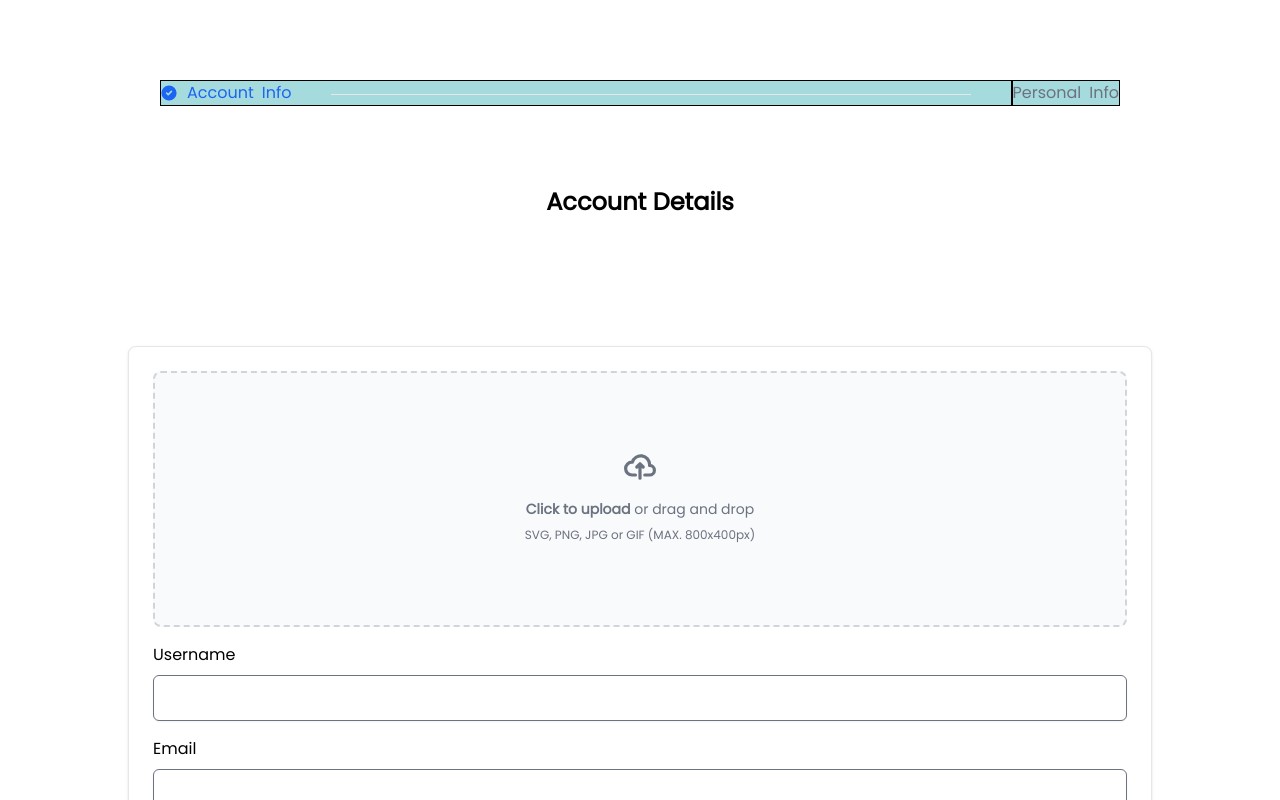
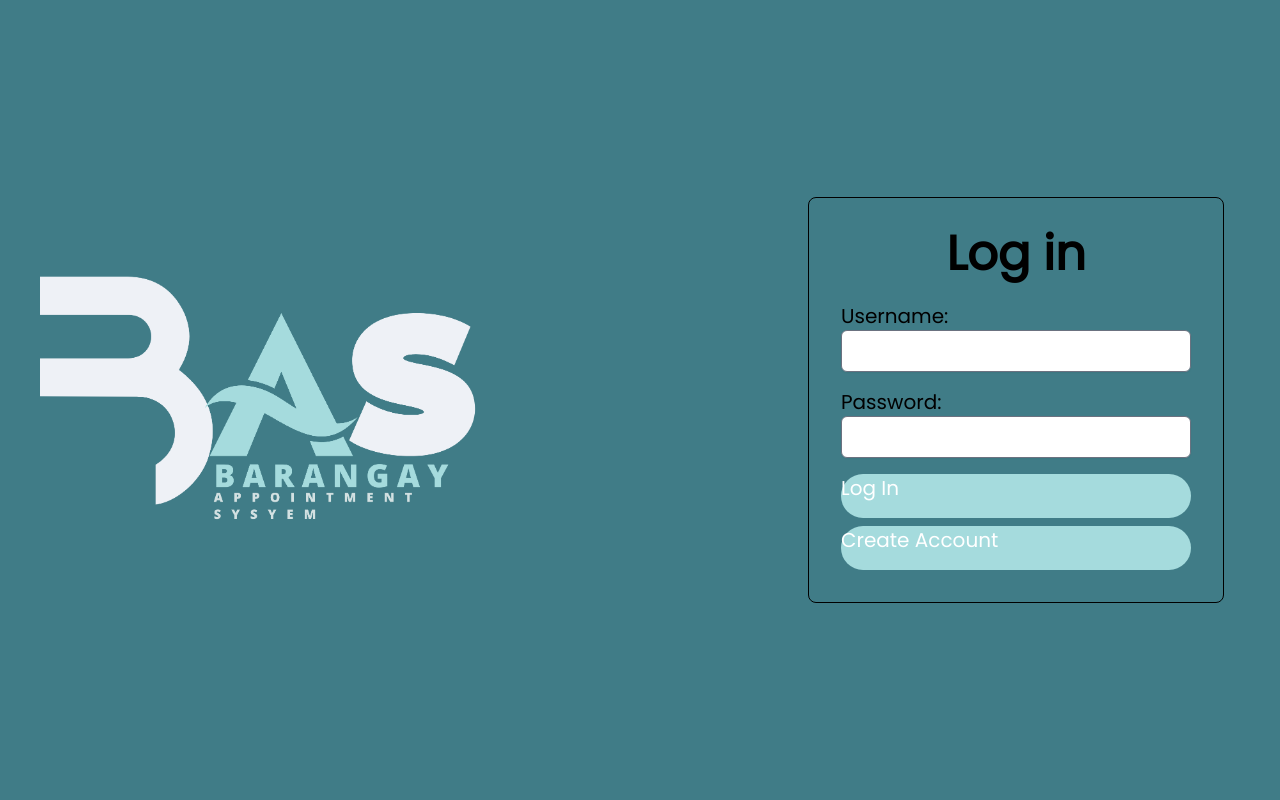
Before and after one commit to Jeco99/BAS-project, a React (Vite) app in the folder BAS/: page / in a window 1280 px wide. Shown: the top 800 px of the page. Built offline with nearby package versions, Linux system fonts and the light colour scheme.

Commit message:
add router

```diff
--- a/BAS/src/LogIn.jsx
+++ b/BAS/src/LogIn.jsx
@@ -1,19 +1,22 @@
-import logoImage from "/src/assets/images/BAS-Logo-1.2.png";
+import { Link } from "react-router-dom";
+import logoImage from "/src/assets/images/BAS-Logo-1.png";
 
 const LogIn = () => {
   return (
-    <div className="bg-beetleGreen flex justify-between items-center flex-col sm:flex-row px-10 py-16">
+    <div className="bg-beetleGreen flex justify-between items-center  h-screen px-10 py-16">
       <img className="w-5/12 h-auto py-6" src={logoImage} alt="" />
-      <form className="bg-beetleGreen block m-8 p-8 sm:m-32 border border-black rounded-lg shadow">
-        <h1 className="text-center text-5xl font-extrabold m-2">Log in</h1>
-        <div className="mb-2 block">
+      <form className="bg-beetleGreen block m-4 p-8 border border-black rounded-lg">
+        <h1 className="text-center text-3xl sm:text-5xl font-extrabold mb-6">
+          Log in
+        </h1>
+        <div className="mb-4">
           <div>
-            <label htmlFor="email1" value=" Email Address:" className="text-xl">
-              Email Address:
+            <label htmlFor="email1" className="text-xl">
+              Username:
             </label>
           </div>
           <input
-            className="w-full px-20 text-black-500 bg-white border rounded-md shadow-sm outline-none appearance-none focus:border-indigo-600"
+            className="w-full px-4 py-2 text-black bg-white border rounded-md shadow-sm outline-none appearance-none focus:border-indigo-600"
             id="email1"
             placeholder=""
             required
@@ -21,34 +24,35 @@ const LogIn = () => {
           />
         </div>
 
-        <div className="mb-2 block">
+        <div className="mb-4">
           <div>
-            <label htmlFor="password" value="Password" className="text-xl">
+            <label htmlFor="password" className="text-xl">
               Password:
             </label>
           </div>
           <input
-            className="w-full px-20 text-black-500 bg-white border rounded-md shadow-sm outline-none appearance-none focus:border-indigo-600"
+            className="w-full px-4 py-2 text-black bg-white border rounded-md shadow-sm outline-none appearance-none focus:border-indigo-600"
             id="password"
             required
             type="password"
           />
         </div>
 
-        <div className="flex flex-col justify-center">
-          <button
+        <div className="flex flex-col  justify-center">
+          <Link
+            to="/userdashboard"
             type="button"
-            className="rounded-full text-xl h-11 text-black bg-morningGlory"
+            className="rounded-full text-xl h-11 text-white bg-morningGlory w-full sm:w-auto mb-4 sm:mb-2"
           >
             Log In
-          </button>
-          <br />
-          <button
+          </Link>
+          <Link
+            to="/createaccount"
             type="button"
-            className="rounded-full text-xl h-11 text-black bg-morningGlory"
+            className="rounded-full text-xl h-11 text-white bg-morningGlory w-full sm:w-auto"
           >
             Create Account
-          </button>
+          </Link>
         </div>
       </form>
     </div>
--- /dev/null
+++ b/BAS/src/errorPage/errorpage.jsx
@@ -0,0 +1,7 @@
+export default function ErrorPage(){
+    return(
+        <div>
+            <h1>Error Page</h1>
+        </div>
+    )
+}
--- a/BAS/src/main.jsx
+++ b/BAS/src/main.jsx
@@ -1,10 +1,46 @@
-import React from 'react'
-import ReactDOM from 'react-dom/client'
-import App from './App.jsx'
+import * as React from "react";
+import * as ReactDOM from "react-dom/client";
 import './assets/index.css'
+import {
+  createBrowserRouter,
+  RouterProvider,
+} from "react-router-dom";
+
+
+import LogIn from "./LogIn.jsx";
+import AccountDetails from "./components/user/userSignUp/accountDetails";
+import BarangayDashboard from "./components/barangay/barangayDashboard/barangayDashboard";
+import UserDashboard from "./components/user/userDashboard/userDashboard";
+
+import ErrorPage from "./errorPage.jsx/errorpage";
+
+
+const router = createBrowserRouter([
+  {
+    path: "/",
+    element: <LogIn/>,
+    errorElement: <ErrorPage />
+  },
+  {
+    path:"/createaccount",
+    element:<AccountDetails />,
+    errorElement: <ErrorPage />
+  },
+  {
+    path:'/barangaydashboard',
+    element: <BarangayDashboard/>, //create children based on the barangay sidebar
+    errorElement: <ErrorPage />
+  },
+  {
+    path:'/userdashboard',
+    element: <UserDashboard/>, //create children based on the user sidebar
+    errorElement: <ErrorPage />
+  },
+
+])
 
 ReactDOM.createRoot(document.getElementById('root')).render(
   <React.StrictMode>
-    <App />
+    <RouterProvider router={router} />
   </React.StrictMode>,
 )
```
Also changed, not shown: BAS/src/main_router.jsx (deleted, +0 -38 lines).
